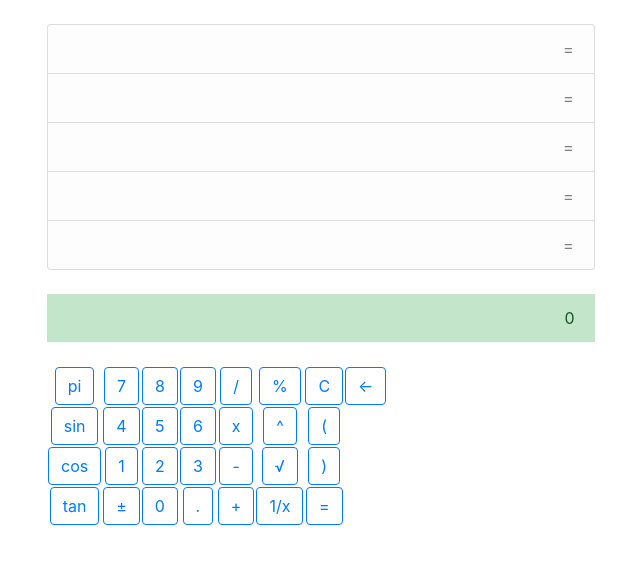
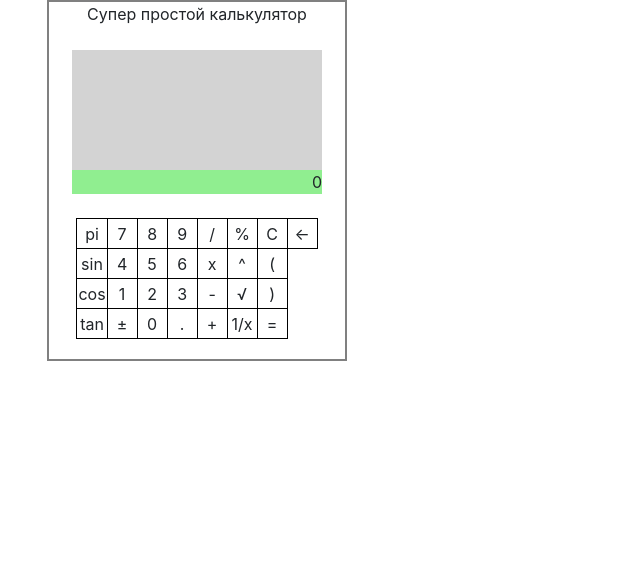
Before and after one commit to Niakr1s/calculator, a website: page index.html in a window 1280 px wide. Shown: the whole page, without its empty margins (228-868 px from the left). Drawn offline with nearby package versions, Linux system fonts and the light colour scheme.

Commit message:
changed buttons behaviour, changed them to span and made huge css work

```diff
--- a/src/buttons.js
+++ b/src/buttons.js
@@ -1,12 +1,12 @@
 const emptySymbol = '␀';
 const TOFIXED = 5;
-const DEFAULTbutton = 'btn btn-outline-primary';
+const DEFAULTbutton = '';
 
 class AbstractButton {
     constructor({value, innerValue}, attrs={class: DEFAULTbutton}, props={}) {
         this.value = value;
         this.innerValue = innerValue ? innerValue : value;
-        this.dom = elt('button', attrs, props, this.value);
+        this.dom = elt('td', attrs, props, this.value);
     }
     static empty() {
         return new AbstractButton({value: emptySymbol}, {class: DEFAULTbutton, disabled: true});
@@ -58,7 +58,7 @@ class doButton extends AbstractButton {
         let history = state.history.slice();
         history.shift();
         history.push({output: state.output, result: value});
-        let output = value === "Error" || value === "0" ? [] : [{value: value, innerValue: value}];
+        let output = Number.isNaN(+value) || +value === Infinity || value === "0" ? [] : [{value: value, innerValue: value}];
         console.log(output);
         dispatch({output, history});
     }
--- a/src/calculator.js
+++ b/src/calculator.js
@@ -7,13 +7,14 @@ class Display {
             (action) => this.dispatch(action));
 
         // creating dom
-        this.dom = elt('div', {}, {}, elt('br', {}),
-            elt('div', { id: 'history' }, {}, this.history.dom), elt('br', {}),
+        this.dom = elt('div', {class: "display"}, {},
+            elt('p', {style: "text-align: center"}, {}, 'Супер простой калькулятор'), elt('br', {}),
+            this.history.dom,
             elt('div', { id: 'output'}, {}, this.output.dom), elt('br', {}),
-            elt('div', { id: "buttons", class: "d-inline-flex justify-content-start" }, {})
+            elt('table', { id: "buttons" }, {})
         );
 
-        this.appendButtons(config.buttons, '#buttons');
+        this.appendButtons(config.buttons, this.dom.querySelector('#buttons'));
 
         // this.dom.querySelector('#buttons').appendChild(elt('div', { id: 'history' }, {}, this.history.dom));
 
@@ -21,22 +22,27 @@ class Display {
         this.parent.appendChild(this.dom);
     }
 
-    appendButtons(buttons, divClass) {
-        for (let [type, bigCol] of Object.entries(buttons)) {
-            let col = elt('table', {class: "", id: type});
-            for (let row of bigCol) {
-                let rowDom = elt('tr', {}, {});
-                for (let item of row) {
-                    rowDom.appendChild(elt('td', {}, {}, item.dom));
-                    item.dom.addEventListener('click', (e) => {
-                        item.setState(this.state, (action) => this.dispatch(action));
-                    });
-                }
-                col.appendChild(rowDom);
+    appendButtons(buttons, dom) {
+        let concatted = [];
+        Object.values(buttons).map((block) => {
+            block.map((row, i) => {
+                if (concatted[i]) concatted[i] = concatted[i].concat(row);
+                else concatted.push(row);
+            });
+        });
+        console.log(concatted);
+        for (let row of concatted) {
+            let tr = elt('tr', {});
+            for (let item of row) {
+                item.dom.addEventListener('click', (e) => {
+                    item.setState(this.state, (action) => this.dispatch(action));
+                });
+                tr.appendChild(item.dom);
             }
-            this.dom.querySelector(divClass).appendChild(elt('div', {}, {}, col));
+            console.log(tr);
+            console.log(dom);
+            dom.appendChild(tr);
         }
-
     }
 
     setState(state) {
@@ -54,15 +60,14 @@ class Display {
 // output display
 class Output {
     constructor () {
-        this.dom = elt('ul', {class: "list-group list-group-flush w-75"}, {},
-            elt('li', {class: "list-group-item list-group-item-success"}, {}, '0'));
+        this.dom = elt('p', {}, {}, '0');
     }
     setState(state) {
         if (state.output.length === 0) {
-            this.dom.querySelector('li').innerText = '0';
+            this.dom.innerText = '0';
             return;
         } else {
-            this.dom.querySelector('li').innerText = state.output.map(e => {
+            this.dom.innerText = state.output.map(e => {
                 return e.innerValue;
             }).join(' ');
         }
@@ -71,7 +76,7 @@ class Output {
 
 class History {
     constructor (history, dispatch) {
-        this.dom = elt('ul', {class: "list-group"});
+        this.dom = elt('div', {id: "history"});
         this.appendHistory(history);
         this.dispatch = dispatch;
     }
@@ -81,15 +86,13 @@ class History {
     }
     appendHistory(history) {
         for (let item of history) {
-            this.dom.appendChild(elt('li', {
-                class: "list-group-item list-group-item-light w-75"
-            }, {
+            this.dom.appendChild(elt('p', {}, {
                 onclick: (e) => {
                     this.dispatch({
                         output: item.output
                     });
                 }
-            }, `${item.output.map(e => e.value).join(' ')} = ${item.result}`));
+            }, item.output.length === 0 ? '' : `${item.output.map(e => e.value).join(' ')} = ${item.result}`));
         }
     }
 }
--- a/src/main.css
+++ b/src/main.css
@@ -1,7 +1,36 @@
+/* main display */
+.display {
+    /* padding-top: 10px; */
+    width: 300px;
+    border: 2px solid grey;
+    padding-bottom: 20px;
+    padding-left: -20px;
+}
+
+.display * {
+    margin: auto;
+}
+
+/* output and history */
+#output p {
+    background: lightgreen;
+}
+
+#history p {
+    background: lightgrey;
+    min-height: 24px;
+}
+
+#output, #history p {
+    width: 250px;
+    border-top-width: 1px;
+    text-align: right;
+}
+
 table {
-    table-layout: auto;
-    display: block;
-    margin: auto;
+    margin-left: auto;
+    margin-right: auto;
+    user-select: none;
 }
 
 td {
@@ -9,8 +38,9 @@ td {
     width: 30px;
     height: 30px;
     text-align: center;
+    border: 1px solid black;
 }
 
-li {
-    text-align: right;
+td:hover{
+    background: red;
 }
```
